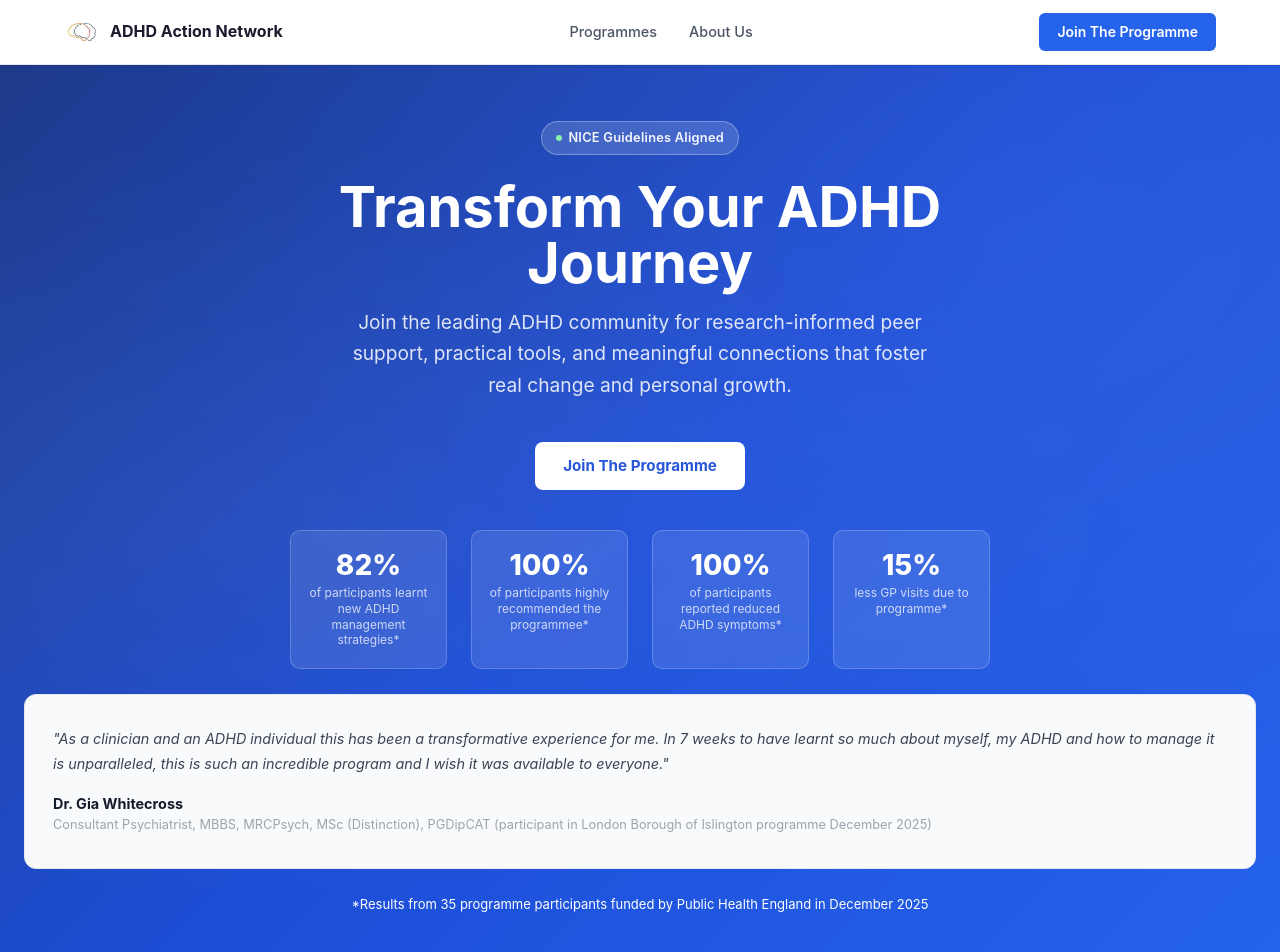
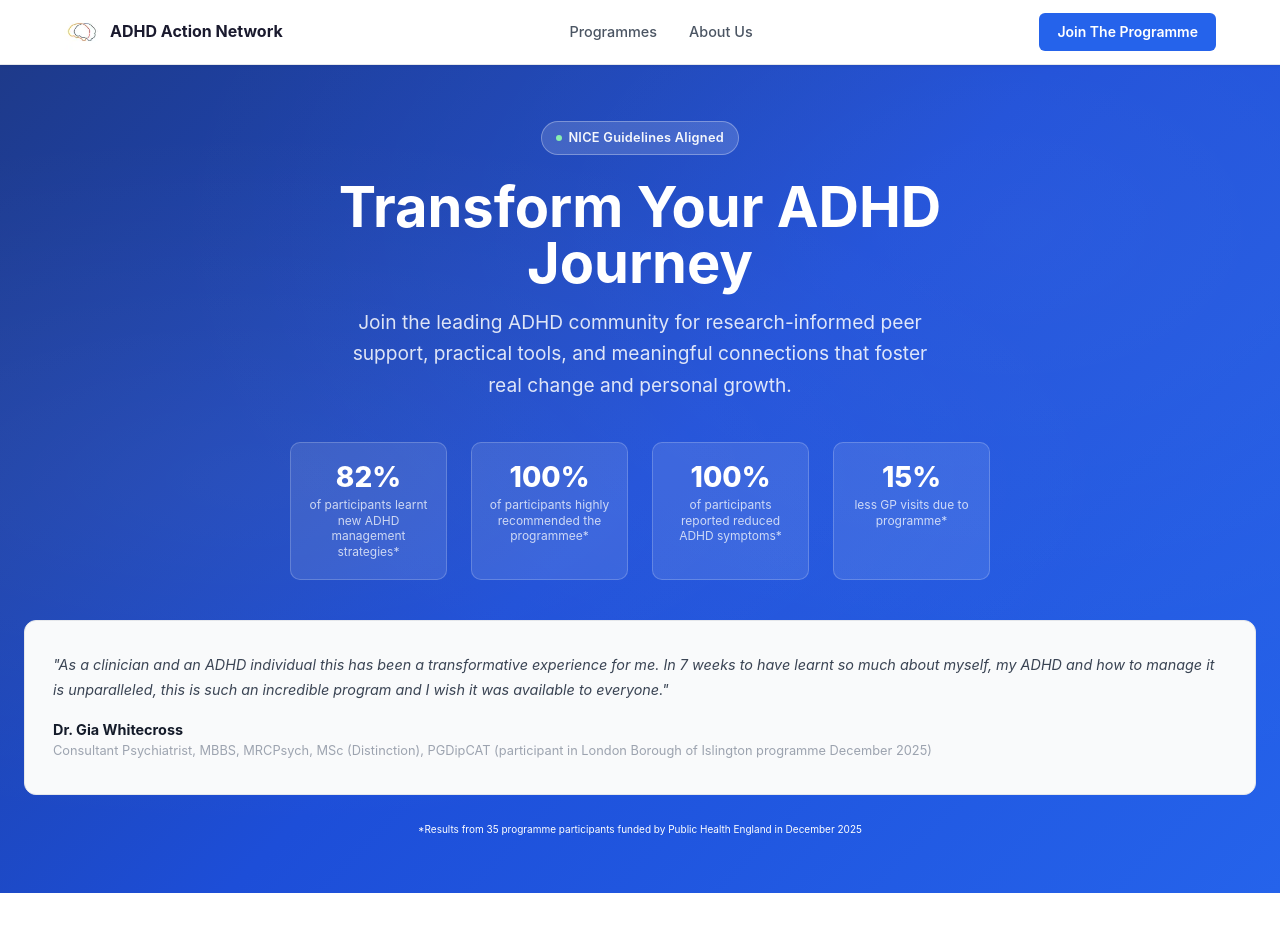
Before and after one commit to ginnyedelstein/adhdactionnetwork, a Next.js app: page / in a window 1280 px wide. Shown: the top 952 px of the page. Built offline with nearby package versions, Linux system fonts and the light colour scheme.

Commit message:
Remove cta and perfect hero styling

```diff
--- a/src/components/Hero.tsx
+++ b/src/components/Hero.tsx
@@ -116,7 +116,7 @@ const StatsGrid = styled.div`
   grid-template-columns: repeat(4, 1fr);
   gap: 1.5rem;
   max-width: 700px;
-  margin: 0 auto;
+  margin: 0px auto 2.5rem;
 
   @media (max-width: 640px) {
     grid-template-columns: repeat(2, 1fr);
@@ -204,11 +204,11 @@ export default function Hero() {
         support, practical tools, and meaningful connections that foster real
         change and personal growth.
       </HeroSub>
-      <ButtonGroup>
+      {/* <ButtonGroup>
         <PrimaryBtn href={JOIN_URL} target="_blank" rel="noopener noreferrer">
           Join The Programme
         </PrimaryBtn>
-      </ButtonGroup>
+      </ButtonGroup> */}
       <StatsGrid>
         {stats.map((s) => (
           <StatCard key={s.value}>
@@ -217,8 +217,6 @@ export default function Hero() {
           </StatCard>
         ))}
       </StatsGrid>
-      <br />
-
       <Card>
         <Quote>"As a clinician and an ADHD individual this has been a transformative experience for me. In 7 weeks to have
           learnt so much about myself, my ADHD and how to manage it is unparalleled, this is such an incredible program and I wish it was available to everyone."</Quote>
@@ -231,8 +229,7 @@ export default function Hero() {
         </Attribution>
       </Card>
       <br />
-
-      <div style={{ fontSize: "small" }}>
+      <div style={{ fontSize: "x-small" }}>
         *Results from 35 programme participants funded by Public Health England in December 2025
       </div>
     </HeroSection>
```
